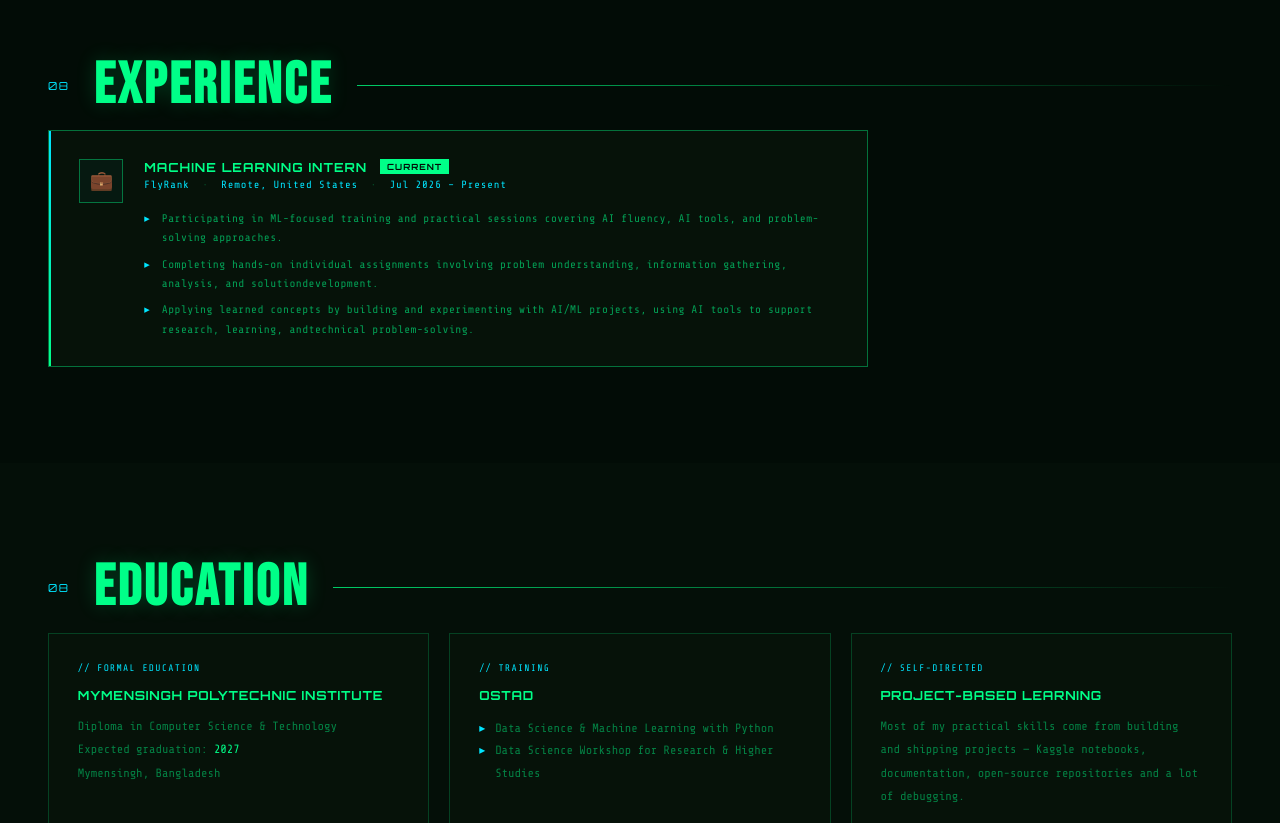
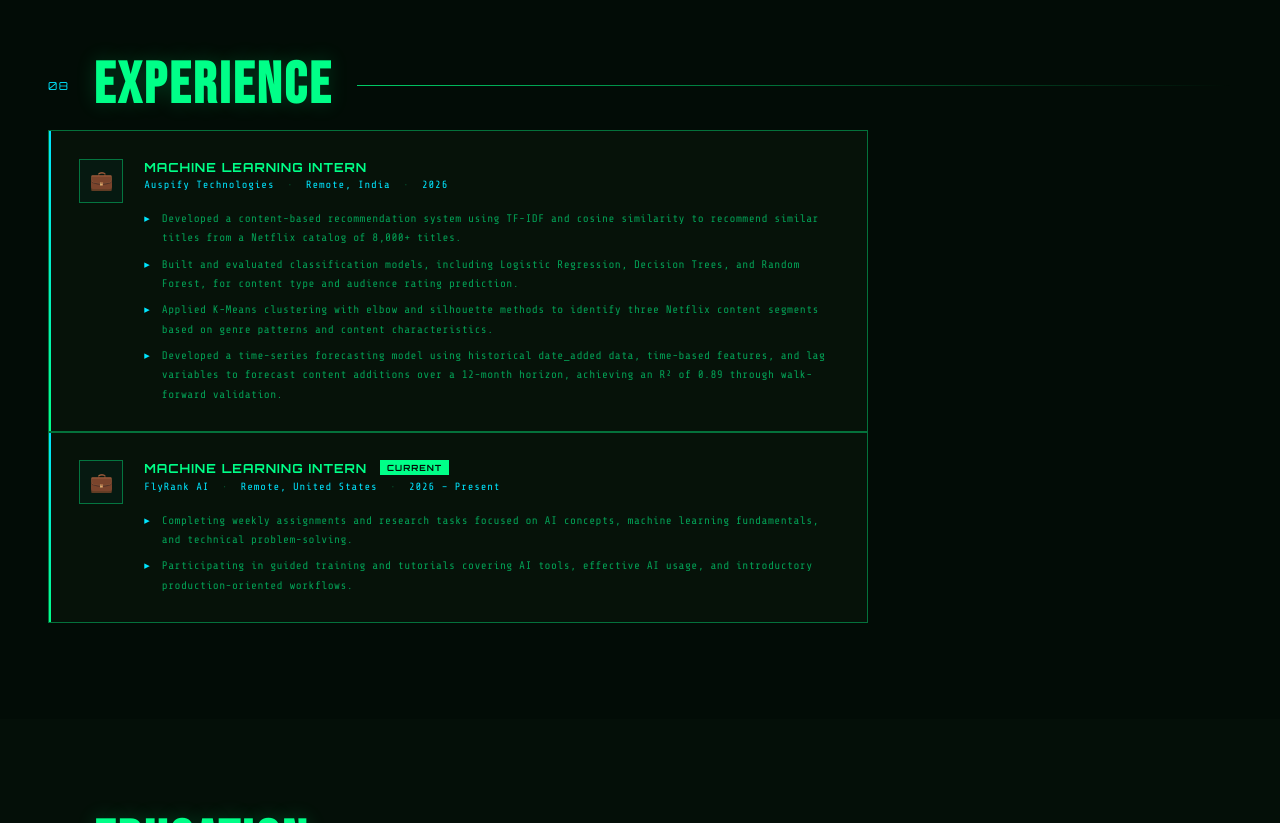
Before and after one commit to tyhan-data/tyhan-dev, a plain HTML site: page index.html in a window 1280 px wide. Shown: the part 6960-7783 px from the top of the page. Drawn offline with nearby package versions, Linux system fonts and the light colour scheme.

Commit message:
Change the resume

```diff
--- a/index.html
+++ b/index.html
@@ -405,7 +405,7 @@ footer{border-top:1px solid var(--border);position:relative;z-index:1;padding:2.
      ══════════════════════════════════════════════════════════════ -->
 <script>
   const RESUME = {
-    file:    "Mosairul-Alam-Tyhan-Resume_v3.pdf",
+    file:    "Mosairul-Alam-Tyhan-Resume_v4.pdf",
     updated: "September 2026"
   };
 </script>
@@ -855,7 +855,7 @@ footer{border-top:1px solid var(--border);position:relative;z-index:1;padding:2.
        <div class="mini-card">
         <div class="mini-ico" aria-hidden="true">🎬</div>
         <div>
-          <h3 class="mini-title">HOUSE PRICE PREDICTOR</h3>
+          <h3 class="mini-title">CineMatch AI</h3>
           <p class="mini-desc">A content-based movie recommendation system built on TF-IDF and cosine similarity, served through a FastAPI backend with a Streamlit frontend.</p>
           <div class="mini-tags"> SCIKIT-LEARN · FASTAPI · STREAMLIT · TMDB API</div>
           <div class="mini-links">
@@ -951,20 +951,91 @@ footer{border-top:1px solid var(--border);position:relative;z-index:1;padding:2.
 <!-- ═══════════ EXPERIENCE ═══════════ -->
 <section id="experience" class="section">
   <div class="wrap">
-    <div class="sec-header reveal"><span class="sec-num">08</span><h2 class="sec-title">EXPERIENCE</h2><div class="sec-line"></div></div>
+    <div class="sec-header reveal">
+      <span class="sec-num">08</span>
+      <h2 class="sec-title">EXPERIENCE</h2>
+      <div class="sec-line"></div>
+    </div>
+
+    <!-- Auspify Technologies -->
     <div class="exp-card reveal">
       <div class="exp-mark" aria-hidden="true">💼</div>
       <div>
-        <div class="exp-role">MACHINE LEARNING INTERN <span class="exp-badge">CURRENT</span></div>
-        <div class="exp-meta">FlyRank <span class="dot">·</span> Remote, United States <span class="dot">·</span> Jul 2026 – Present</div>
+        <div class="exp-role">
+          MACHINE LEARNING INTERN
+
+        </div>
+
+        <div class="exp-meta">
+          Auspify Technologies
+          <span class="dot">·</span>
+          Remote, India
+          <span class="dot">·</span>
+          2026
+        </div>
 
         <ul class="fcard-points">
-      <li>Participating in ML-focused training and practical sessions covering AI fluency, AI tools, and problem-solving approaches.</li>
-      <li>Completing hands-on individual assignments involving problem understanding, information gathering, analysis, and solutiondevelopment.</li>
-      <li>Applying learned concepts by building and experimenting with AI/ML projects, using AI tools to support research, learning, andtechnical problem-solving.</li>
-    </ul>
+          <li>
+            Developed a content-based recommendation system using TF-IDF
+            and cosine similarity to recommend similar titles from a Netflix
+            catalog of 8,000+ titles.
+          </li>
+
+          <li>
+            Built and evaluated classification models, including Logistic
+            Regression, Decision Trees, and Random Forest, for content type
+            and audience rating prediction.
+          </li>
+
+          <li>
+            Applied K-Means clustering with elbow and silhouette methods
+            to identify three Netflix content segments based on genre
+            patterns and content characteristics.
+          </li>
+
+          <li>
+            Developed a time-series forecasting model using historical
+            date_added data, time-based features, and lag variables to
+            forecast content additions over a 12-month horizon, achieving
+            an R² of 0.89 through walk-forward validation.
+          </li>
+        </ul>
       </div>
     </div>
+
+    <!-- FlyRank AI -->
+    <div class="exp-card reveal">
+      <div class="exp-mark" aria-hidden="true">💼</div>
+      <div>
+        <div class="exp-role">
+          MACHINE LEARNING INTERN
+          <span class="exp-badge">CURRENT</span>
+        </div>
+
+        <div class="exp-meta">
+          FlyRank AI
+          <span class="dot">·</span>
+          Remote, United States
+          <span class="dot">·</span>
+          2026 – Present
+        </div>
+
+        <ul class="fcard-points">
+          <li>
+            Completing weekly assignments and research tasks focused on AI
+            concepts, machine learning fundamentals, and technical
+            problem-solving.
+          </li>
+
+          <li>
+            Participating in guided training and tutorials covering AI
+            tools, effective AI usage, and introductory
+            production-oriented workflows.
+          </li>
+        </ul>
+      </div>
+    </div>
+
   </div>
 </section>
 
```
Also changed, not shown: 2 other files.
